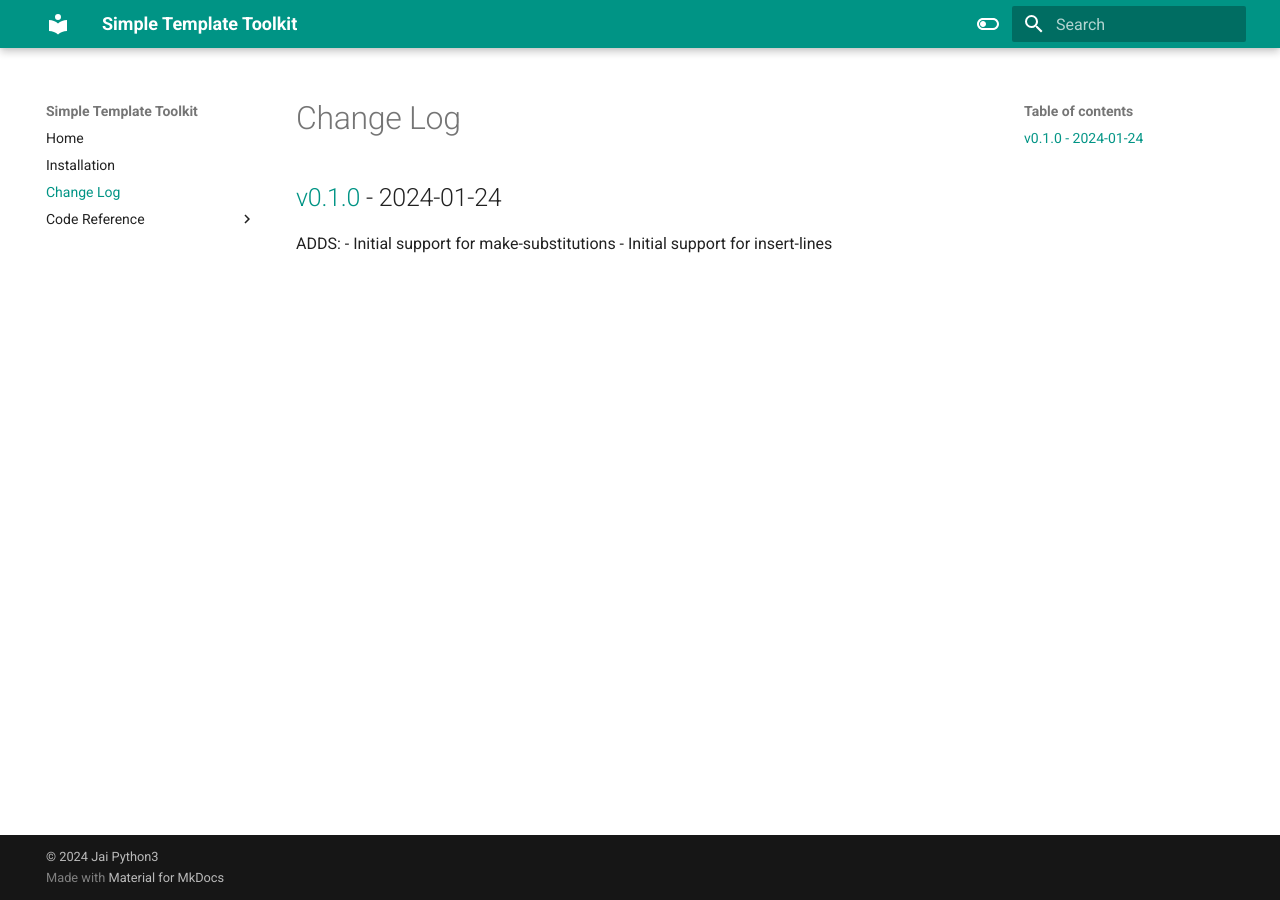
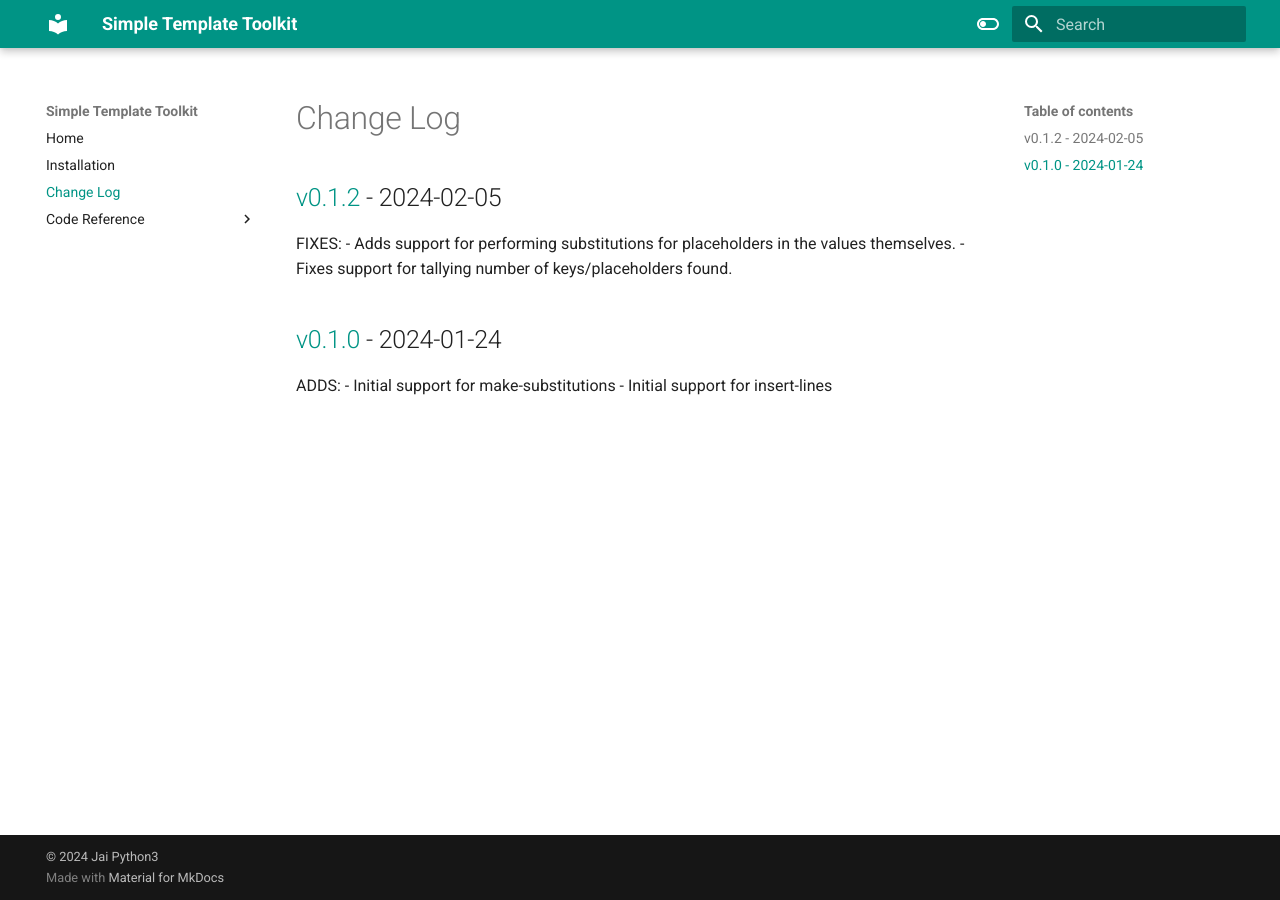
Before and after one commit to jai-python3/simple-template-toolkit, an MkDocs documentation site: the page built from docs/CHANGELOG.md, in a window 1280 px wide. Built offline with MkDocs 1.6.1 and Material for MkDocs 9.7.7, drawn with Linux system fonts in a browser that asks for light colours.

Commit message:
doc: updates the CHANGELOG

```diff
--- a/docs/CHANGELOG.md
+++ b/docs/CHANGELOG.md
@@ -1,3 +1,9 @@
+## [v0.1.2](https://github.com/jai-python3/simple-template-toolkit/tree/v0.1.2) - 2024-02-05
+
+FIXES:
+- Adds support for performing substitutions for placeholders in the values themselves.
+- Fixes support for tallying number of keys/placeholders found.
+
 ## [v0.1.0](https://github.com/jai-python3/simple-template-toolkit/tree/v0.1.0) - 2024-01-24
 
 ADDS:
```
